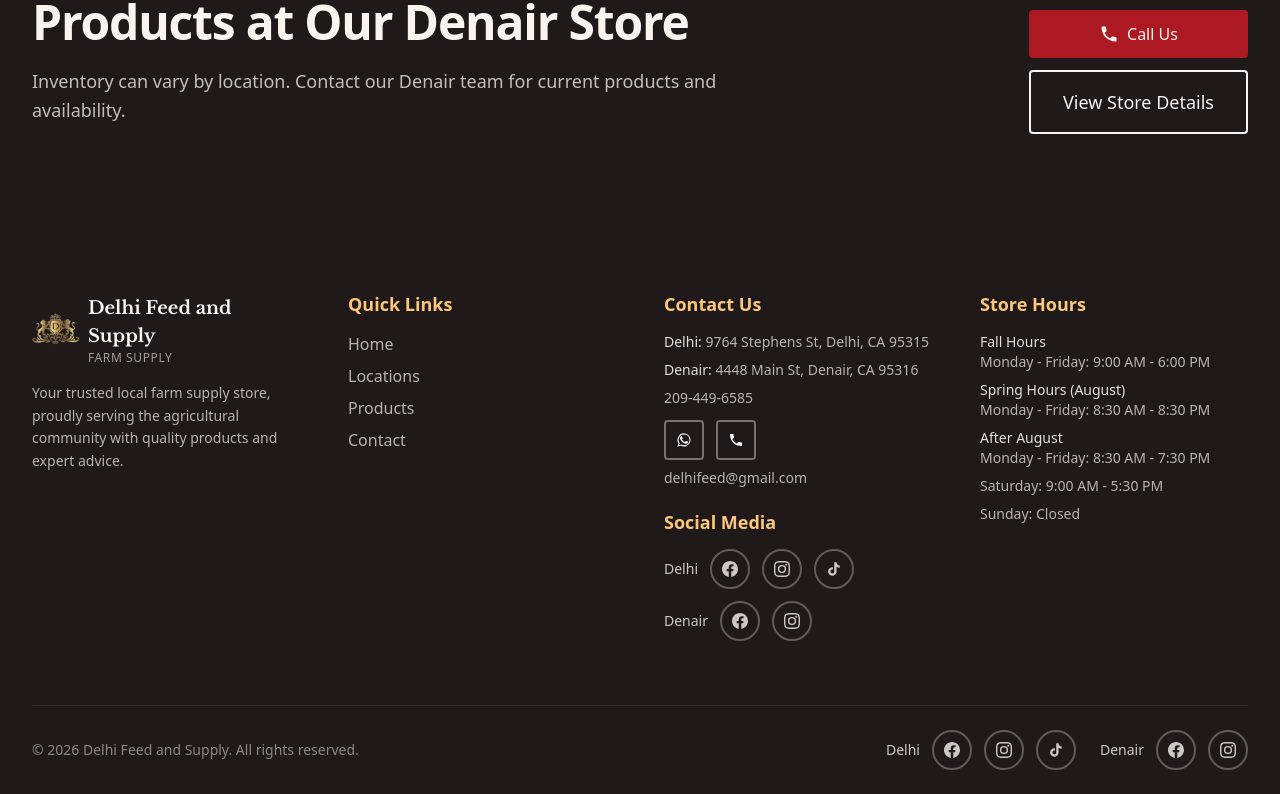
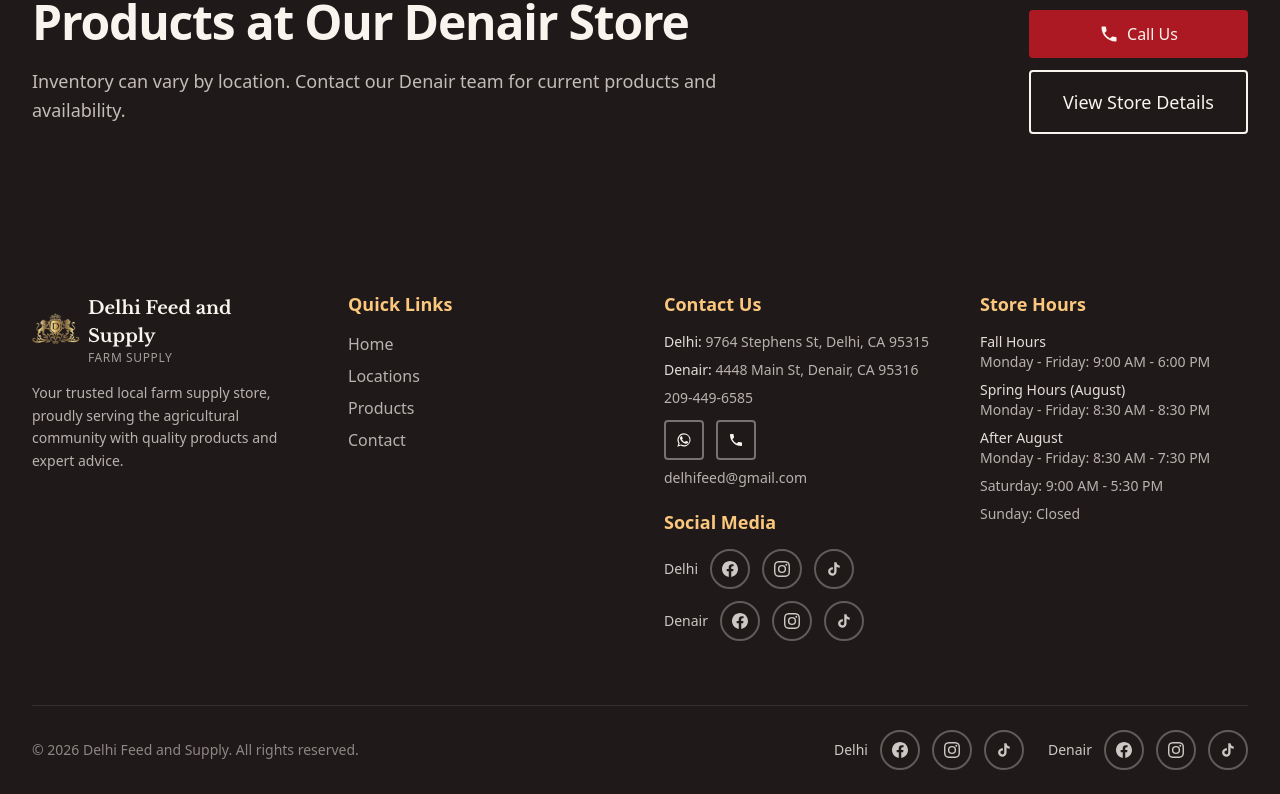
Before and after one commit to Jdanielcode1/DelhiShopSiteRepo, a Next.js app: page /products in a window 1280 px wide. Shown: the part 4995-5789 px from the top of the page. Built offline with nearby package versions, Linux system fonts and the light colour scheme; no server answers.

Commit message:
Add Denair TikTok social link

```diff
--- a/data/business.ts
+++ b/data/business.ts
@@ -55,6 +55,7 @@ export const businessInfo = {
       social: {
         facebook: "https://www.facebook.com/p/Denair-feedSupply-61581701369918/",
         instagram: "https://www.instagram.com/denair_feedsupply/",
+        tiktok: "https://www.tiktok.com/@denairfeed?_r=1&_t=ZT-99ewkjfHM7S",
       },
     },
   ],
```
